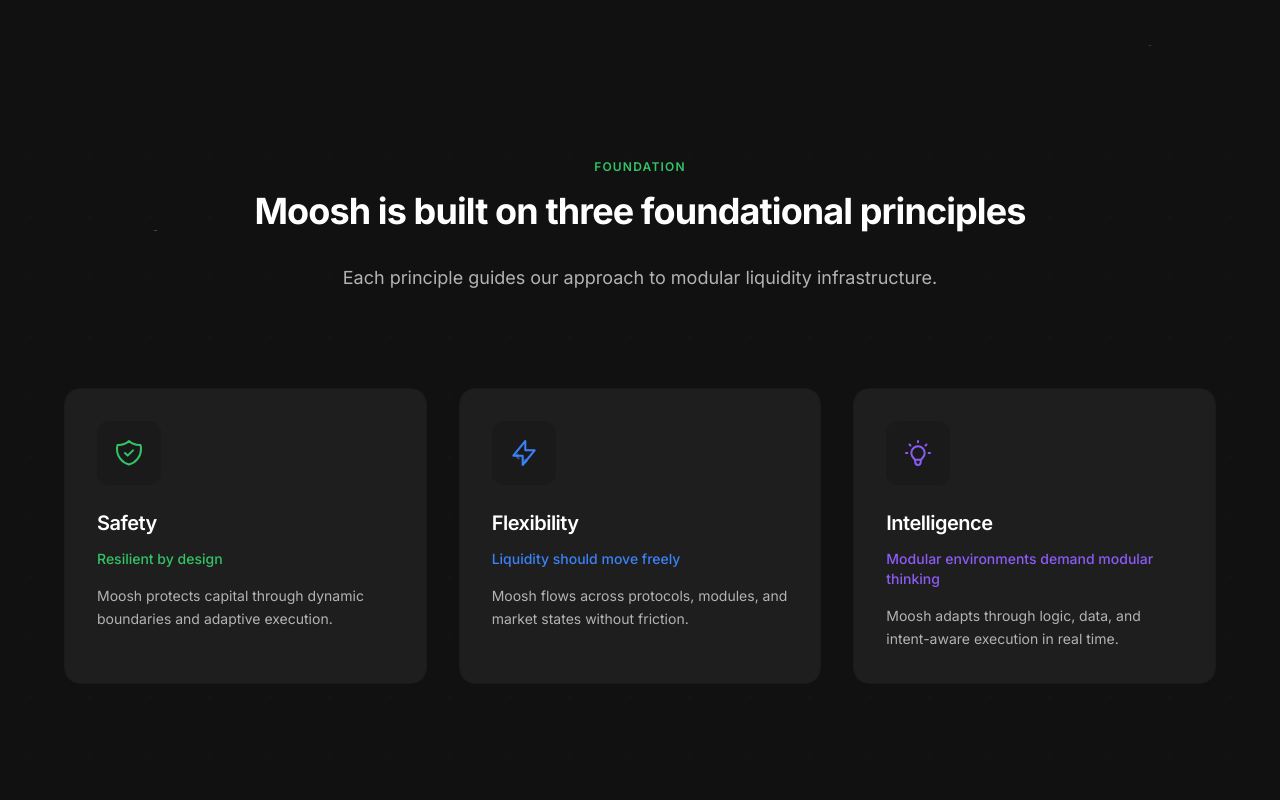
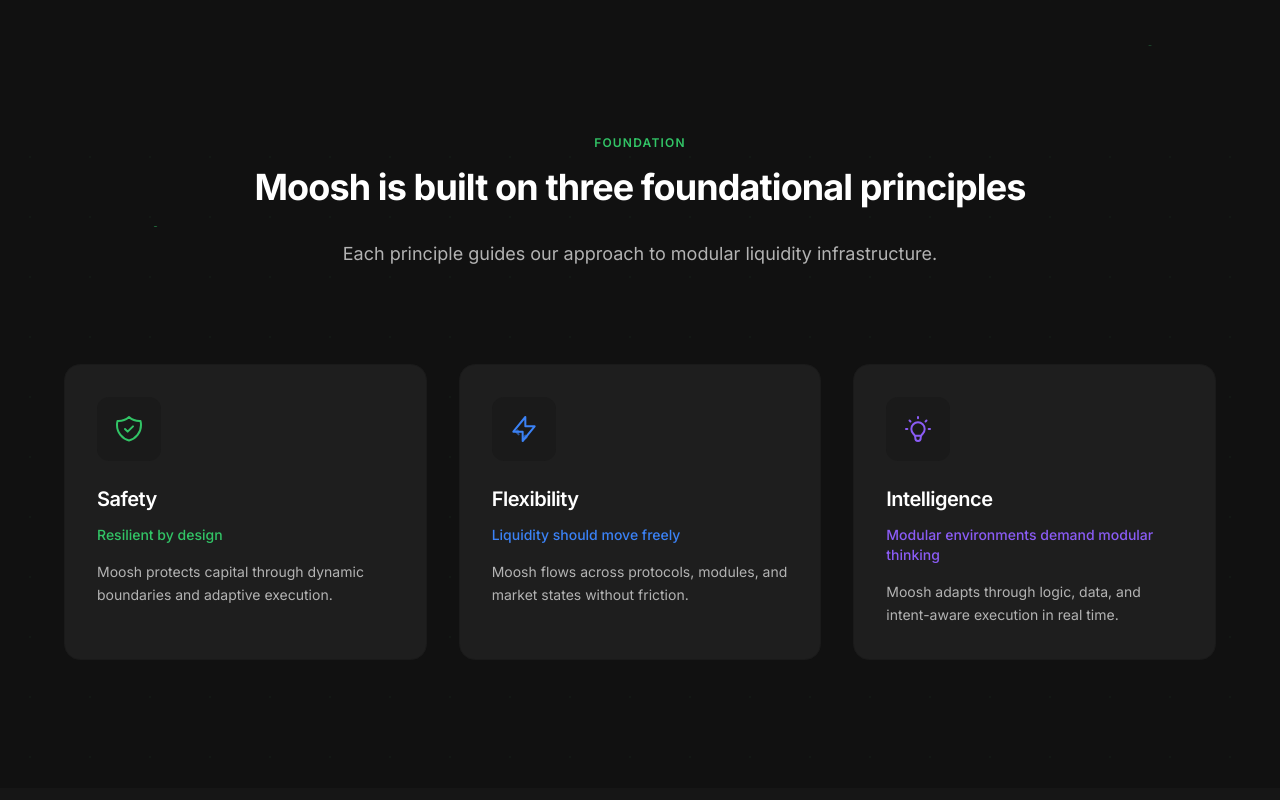
Before and after one commit to mooshprotocol/moosh-website, a Next.js app: page / in a window 1280 px wide. Shown: the part 1560-2360 px from the top of the page. Built offline with nearby package versions, Linux system fonts and the light colour scheme.

Commit message:
Adjust Foundation title position to be closer to divider line

```diff
--- a/src/components/PrinciplesSection.tsx
+++ b/src/components/PrinciplesSection.tsx
@@ -65,7 +65,7 @@ export default function PrinciplesSection() {
   };
 
   return (
-    <section className="bg-moosh-black-medium pt-6 md:pt-8 pb-24 md:pb-32 relative overflow-hidden">
+    <section className="bg-moosh-black-medium pt-0 md:pt-2 pb-24 md:pb-32 relative overflow-hidden">
       {/* Enhanced Background Pattern */}
       <div className="absolute inset-0 bg-grid-pattern opacity-8"></div>
 
```
